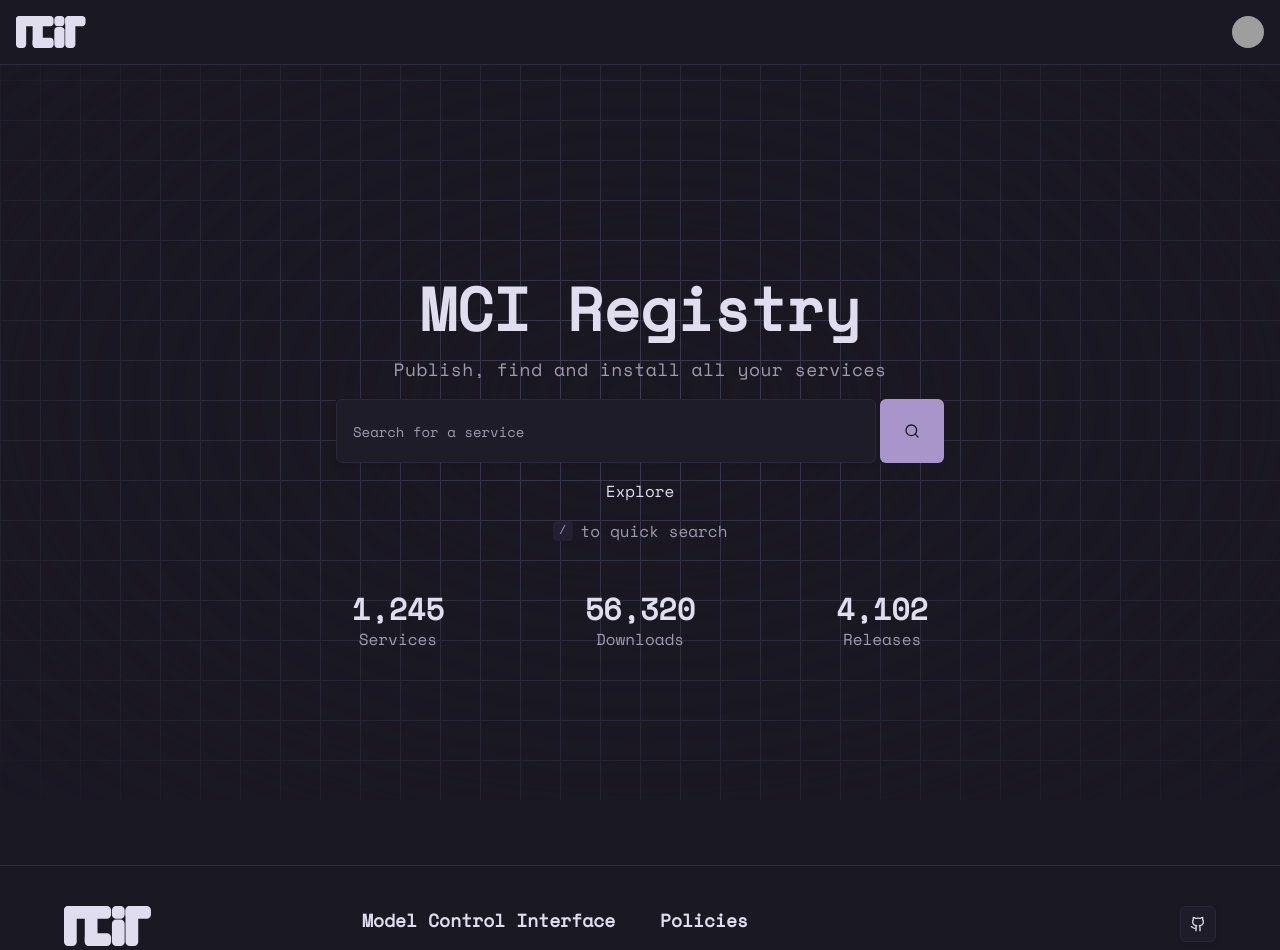
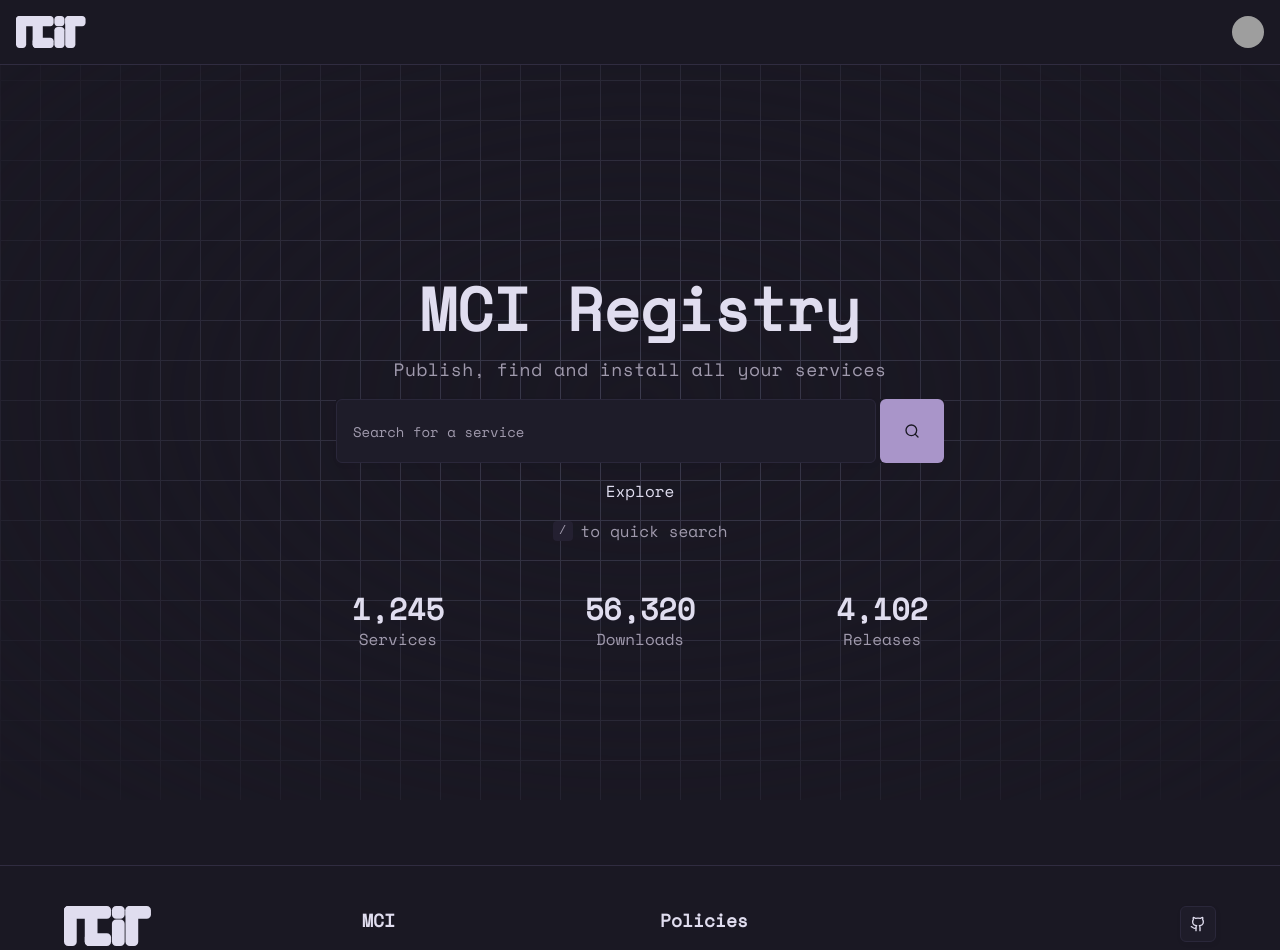
Before and after one commit to modelcontrolinterface/registry, a Next.js app: page / in a window 1280 px wide. Shown: the top 950 px of the page. Built offline with nearby package versions, Linux system fonts and the light colour scheme; grey boxes are pictures that could not be loaded.

Commit message:
reword to mci

```diff
--- a/src/components/footer.tsx
+++ b/src/components/footer.tsx
@@ -20,7 +20,7 @@
         </div>
 
         <div>
-          <h3 className="text-lg font-semibold mb-3">Model Control Interface</h3>
+          <h3 className="text-lg font-semibold mb-3">MCI</h3>
           <ul className="space-y-2 text-muted-foreground">
             <li><Link href="/usage-policy" className="hover:text-foreground">Docs</Link></li>
             <li><Link href="/usage-policy" className="hover:text-foreground">Registry</Link></li>
```
